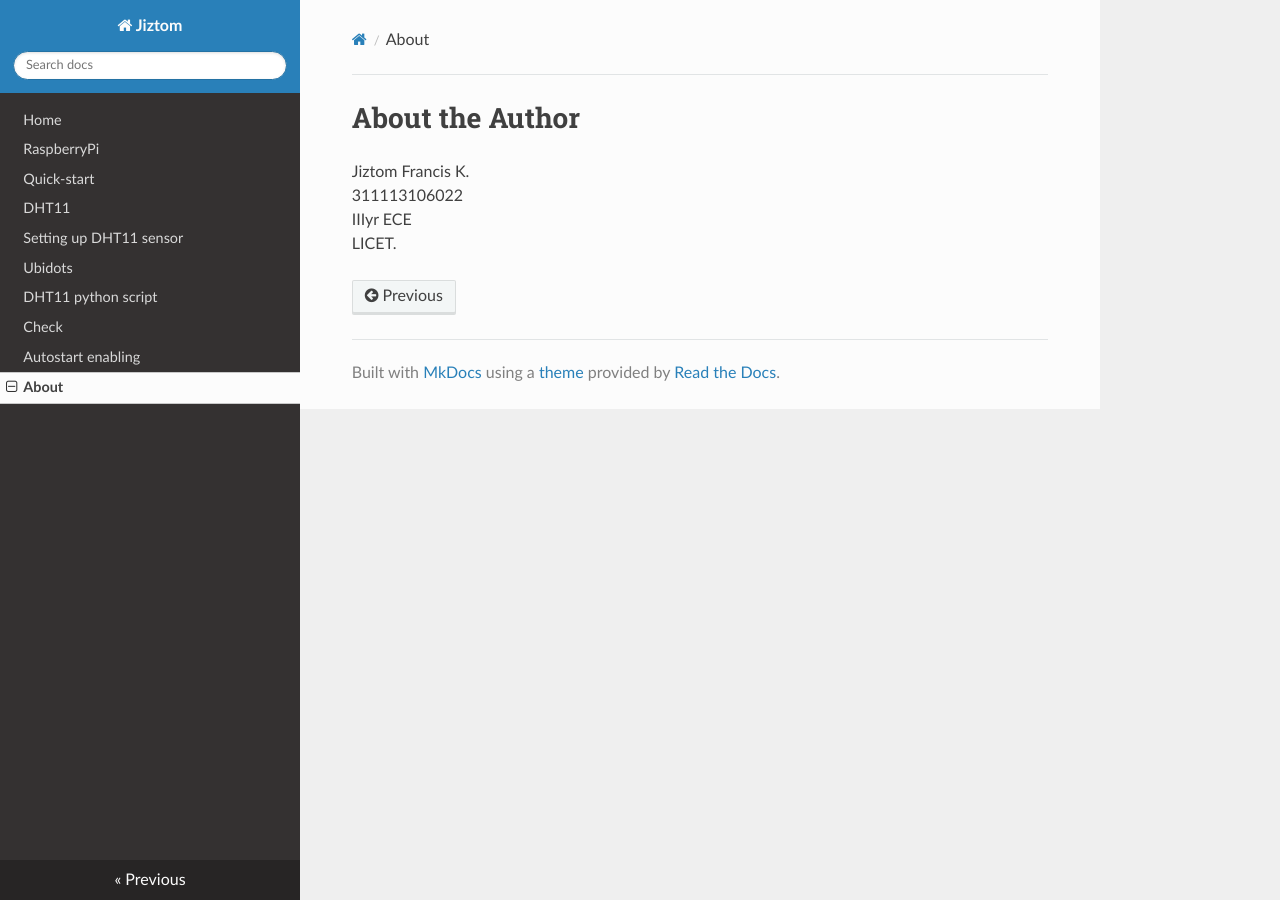
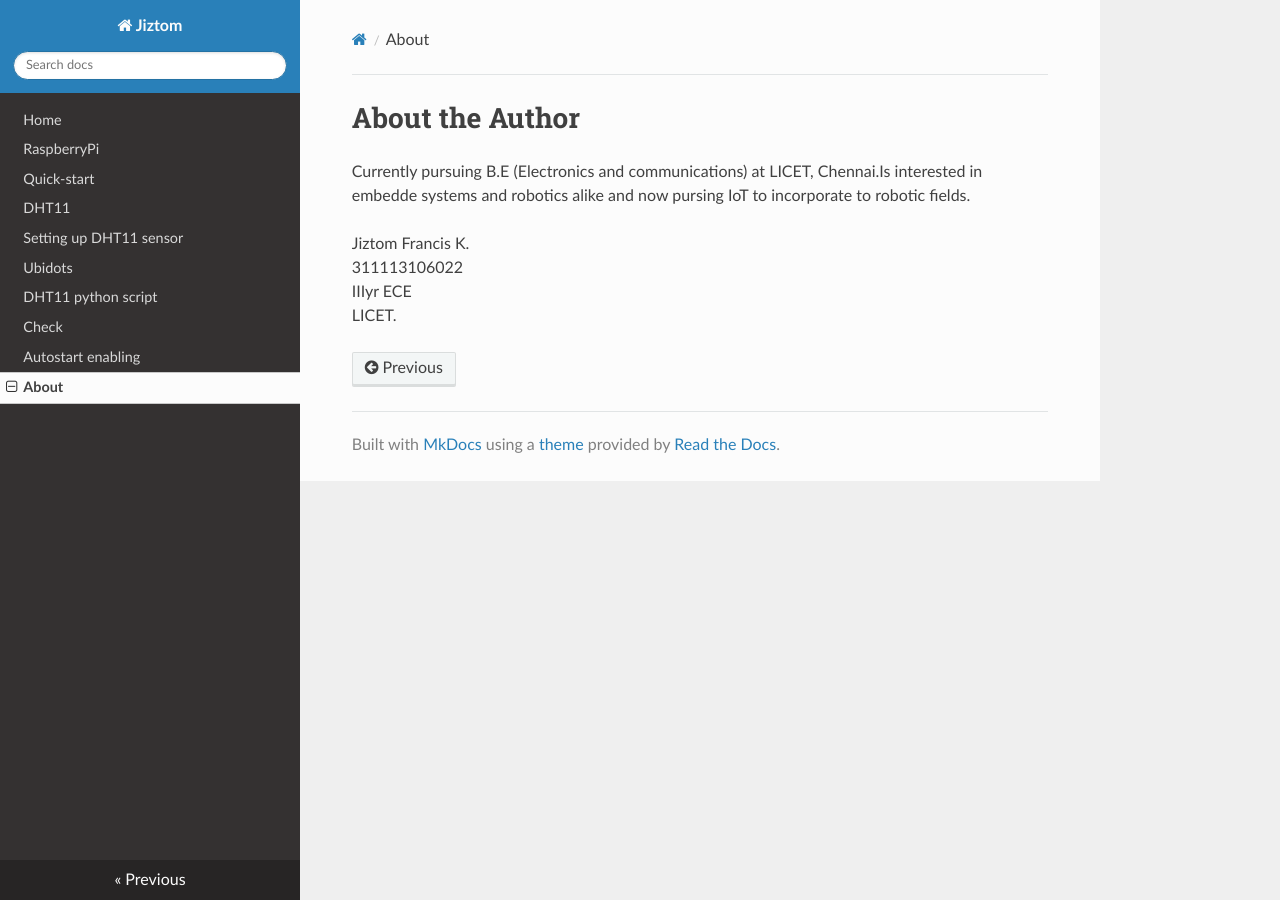
Before and after one commit to slezoric/raspi-temp-rep, an MkDocs documentation site: the page built from docs/about.md, in a window 1280 px wide. Built offline with MkDocs 1.6.1, drawn with Linux system fonts in a browser that asks for light colours; nearby versions of some CDN libraries; old or Windows-style settings are respelled for this version of MkDocs.

Commit message:
more details

```diff
--- a/docs/about.md
+++ b/docs/about.md
@@ -1,4 +1,6 @@
 #About the Author
+
+Currently pursuing B.E (Electronics and communications) at LICET, Chennai.Is interested in embedde systems and robotics alike and now pursing IoT to incorporate to robotic fields.<br>
 
 Jiztom Francis K.<br>
 311113106022<br>
```
